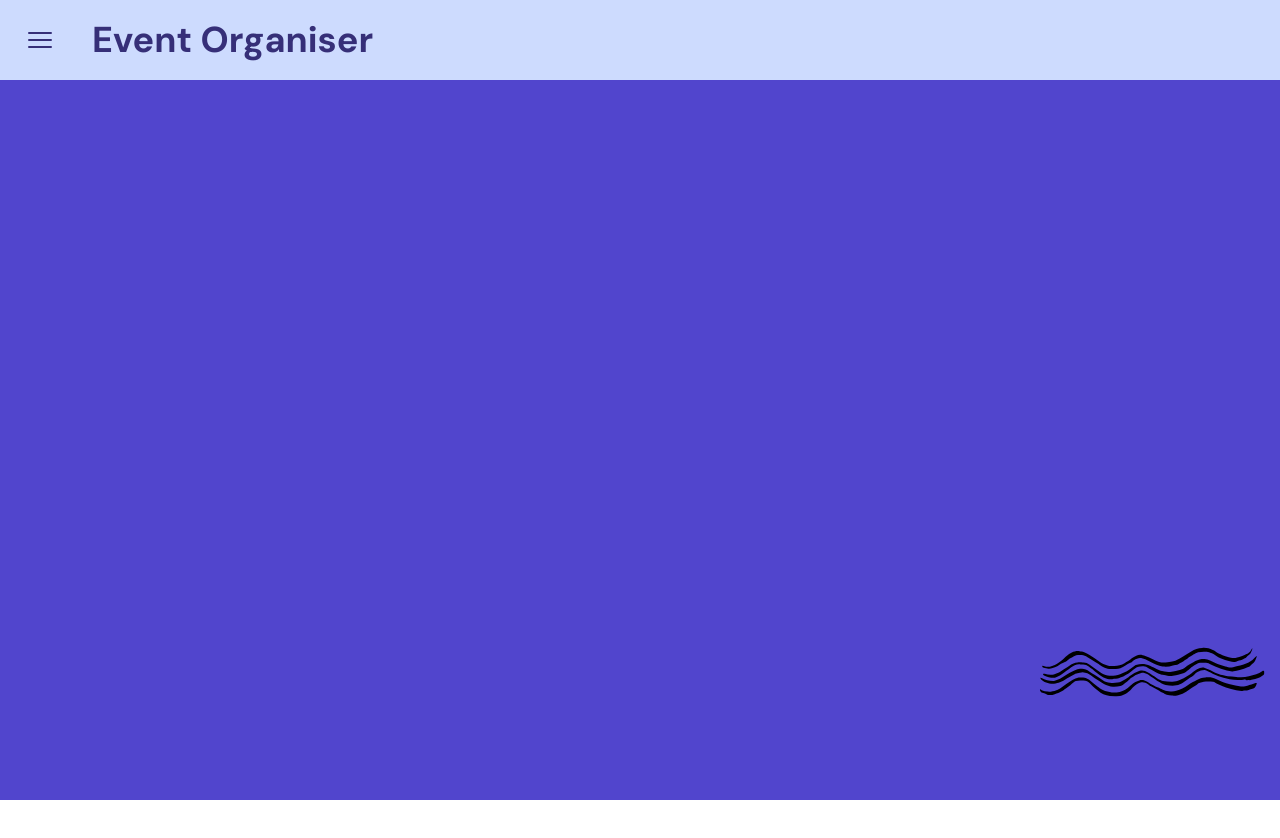
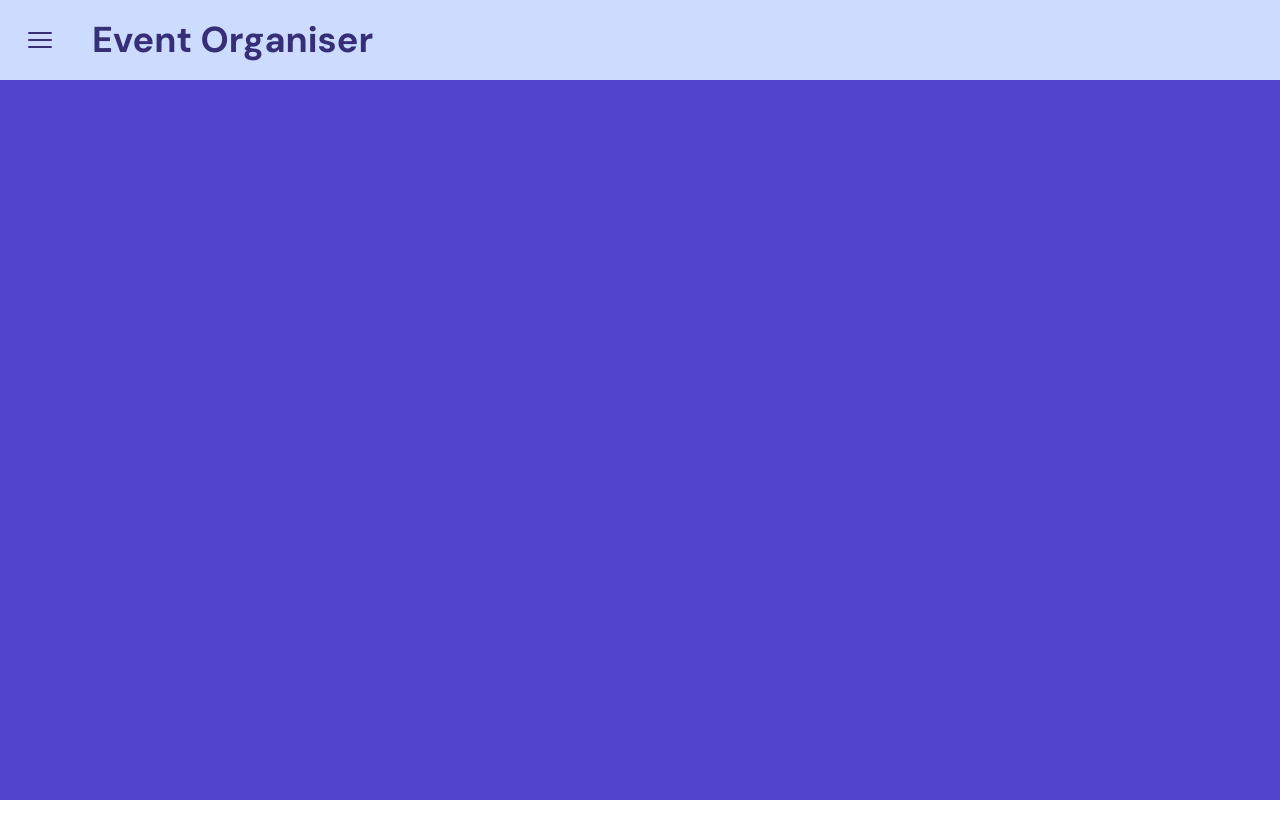
Before and after one commit to quaspar33/event_organiser_application, a React app in the folder eventorganiser_react/: page / in a window 1280 px wide. Shown: the top 838 px of the page. Built offline with nearby package versions, Linux system fonts and the light colour scheme; the HTML template or start-up script is replaced by a standard one.

Commit message:
addition of icons

```diff
--- a/eventorganiser_react/src/App.tsx
+++ b/eventorganiser_react/src/App.tsx
@@ -1,27 +1,9 @@
 import MenuBar from "./components/MenuBar.tsx";
-import Wave from "./assets/Wave.svg";
-// import Circle from "./assets/IrregularCircle.svg";
 
 function App() {
     return (
         <div className="app bg-color-8">
             <MenuBar />
-            {/*<div*/}
-            {/*    className="w-64 h-64 absolute top-0 left-0 bg-cover bg-center"*/}
-            {/*    style={{ backgroundImage: `url(${Wave})` }}*/}
-            {/*></div>*/}
-            <div
-                className="w-64 h-64 absolute bottom-0 right-0 bg-cover bg-center"
-                style={{ backgroundImage: `url(${Wave})` }}
-            ></div>
-            {/*<div*/}
-            {/*    className="w-64 h-64 absolute bottom-0 left-0 bg-cover bg-center"*/}
-            {/*    style={{ backgroundImage: `url(${Circle})` }}*/}
-            {/*></div>*/}
-            {/*<div*/}
-            {/*    className="w-64 h-64 absolute top-0 right-0 bg-cover bg-center"*/}
-            {/*    style={{ backgroundImage: `url(${Circle})` }}*/}
-            {/*></div>*/}
         </div>
     );
 }
--- a/eventorganiser_react/src/components/MenuBar.tsx
+++ b/eventorganiser_react/src/components/MenuBar.tsx
@@ -1,4 +1,4 @@
-import { Bars3Icon, ArrowLeftIcon } from "@heroicons/react/24/solid";
+import { Bars3Icon, ArrowLeftIcon, ArrowTopRightOnSquareIcon } from "@heroicons/react/24/solid";
 import React, { useState } from "react";
 import Vite from "../assets/vite.svg";
 import ReactImg from "../assets/react.svg";
@@ -39,14 +39,15 @@ const MenuBar: React.FC = () => {
             >
                 <div className="py-1 flex flex-col items-left" role="menu" aria-orientation="vertical" aria-labelledby="menu-button">
                     <a href="#"
-                       className="block px-4 py-2 rounded-md text-2xl text-color-10 hover:bg-color-3 transition duration-300 ease-in-out transform hover:scale-95"
-                       role="menuitem">
-                        Log In
+                       className="px-4 py-2 rounded-md text-2xl text-color-10 hover:bg-color-3 transition duration-300 ease-in-out transform hover:scale-95 flex justify-between items-center">
+                        <span>Log In</span>
+                        <ArrowTopRightOnSquareIcon className="h-8 w-8 text-color-10"/>
                     </a>
+
                     <a href="#"
-                       className="block px-4 py-2 rounded-md text-2xl text-color-10 hover:bg-color-3 transition duration-300 ease-in-out transform hover:scale-95"
-                       role="menuitem">
-                        Register
+                       className="px-4 py-2 rounded-md text-2xl text-color-10 hover:bg-color-3 transition duration-300 ease-in-out transform hover:scale-95 flex justify-between items-center">
+                        <span>Register</span>
+                        <ArrowTopRightOnSquareIcon className="h-8 w-8 text-color-10"/>
                     </a>
                     <div className="flex flex-col items-center mt-10">
                         <div className="w-36 h-32 mb-16 relative bg-cover bg-center" style={{ backgroundImage: `url(${ReactImg})` }}></div>
```
Also changed, not shown: eventorganiser_react/src/assets/IrregularCircle.svg (deleted), eventorganiser_react/src/assets/Wave.svg (deleted).
